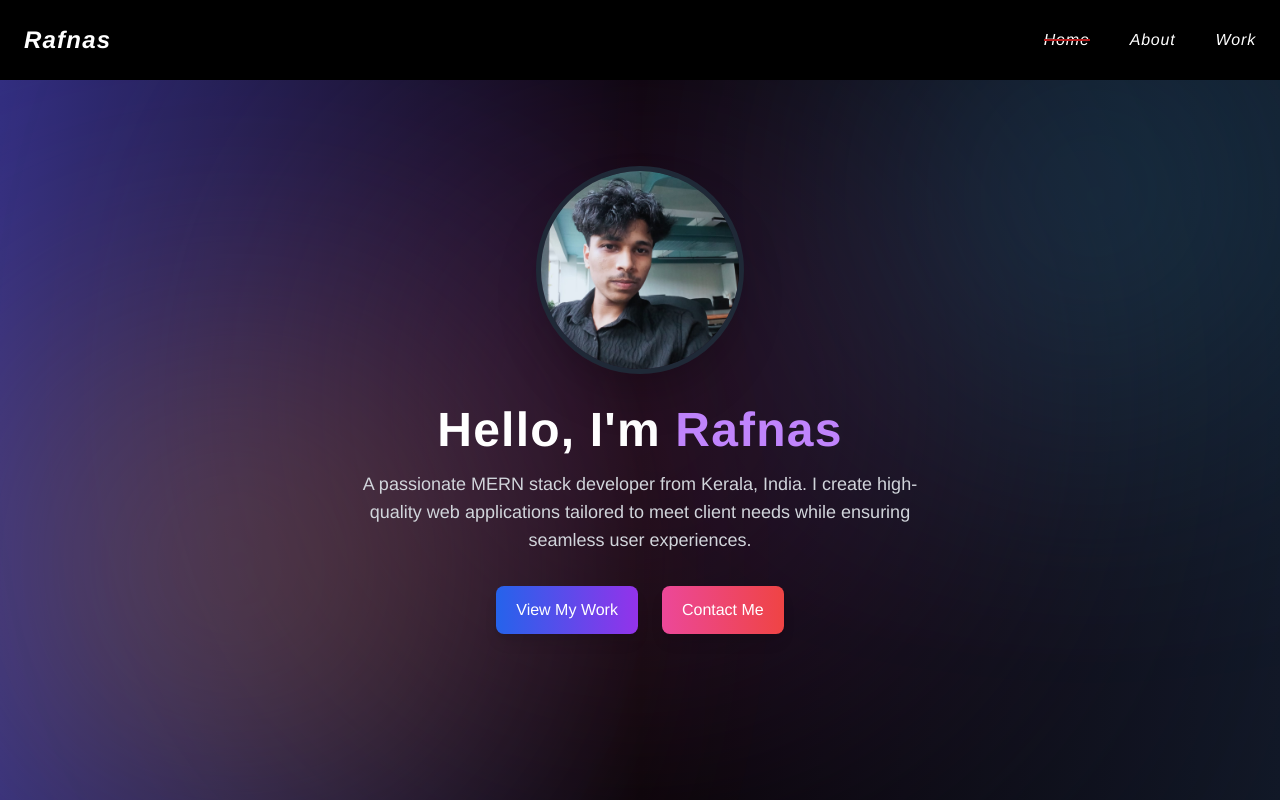
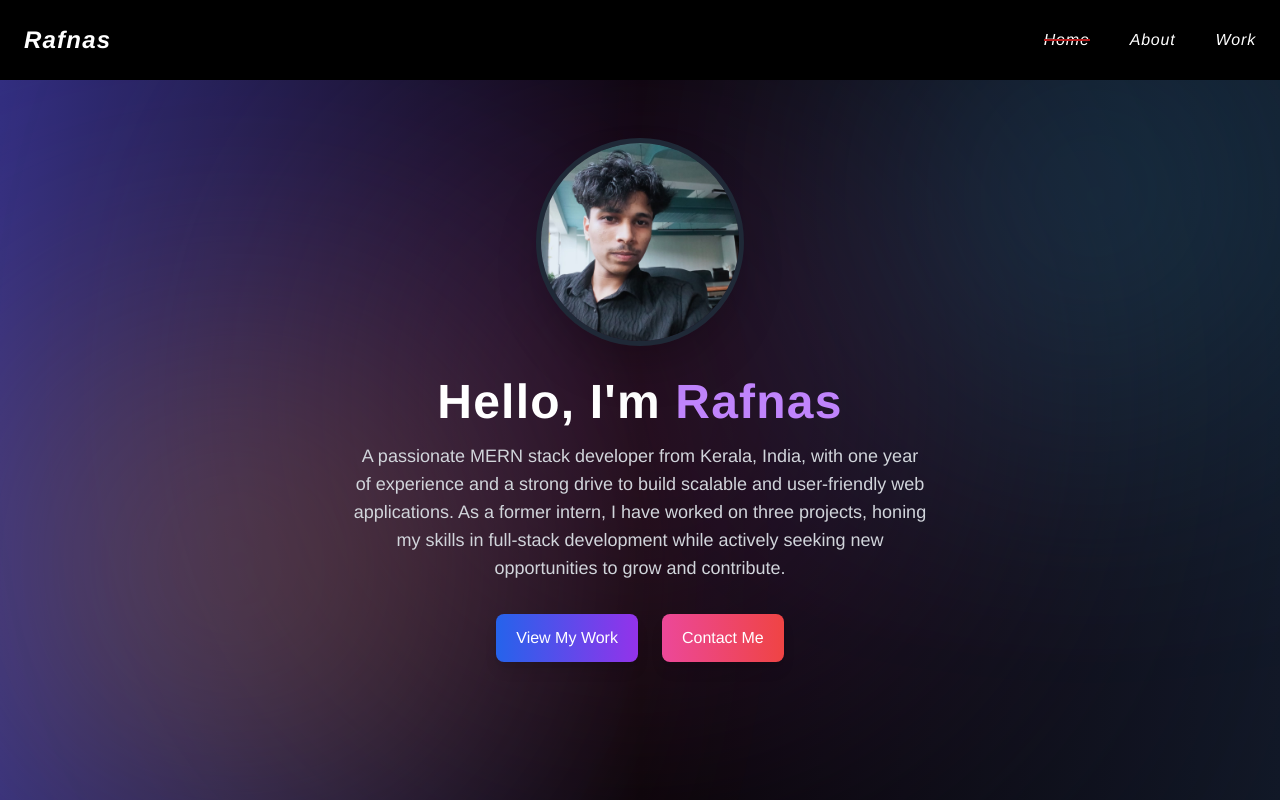
Before and after one commit to Rafnas-p/Personal-Portfolio, a Next.js app: page / in a window 1280 px wide. Shown: the top 800 px of the page. Built offline with nearby package versions, Linux system fonts and the light colour scheme.

Commit message:
changeprofile

```diff
--- a/src/components/home/home.tsx
+++ b/src/components/home/home.tsx
@@ -41,9 +41,11 @@ function Home() {
           Hello, I&apos;m <span className="text-purple-400">Rafnas</span>
         </h1>
         <p className="text-gray-300 text-base md:text-lg max-w-xl text-center leading-relaxed">
-          A passionate MERN stack developer from Kerala, India. I create
-          high-quality web applications tailored to meet client needs while
-          ensuring seamless user experiences.
+          A passionate MERN stack developer from Kerala, India, with one year of
+          experience and a strong drive to build scalable and user-friendly web
+          applications. As a former intern, I have worked on three projects,
+          honing my skills in full-stack development while actively seeking new
+          opportunities to grow and contribute.
         </p>
 
         <div className="flex justify-center mt-8 gap-6">
@@ -54,12 +56,11 @@ function Home() {
             View My Work
           </button>
           <button
-  onClick={() => window.location.href = "https://wa.me/9633298524"}
-  className="px-5 py-3 bg-gradient-to-r from-pink-500 to-red-500 text-white rounded-lg shadow-lg transform transition-all duration-300 hover:scale-105 hover:shadow-2xl"
->
-  Contact Me
-</button>
-
+            onClick={() => (window.location.href = "https://wa.me/9633298524")}
+            className="px-5 py-3 bg-gradient-to-r from-pink-500 to-red-500 text-white rounded-lg shadow-lg transform transition-all duration-300 hover:scale-105 hover:shadow-2xl"
+          >
+            Contact Me
+          </button>
         </div>
       </div>
     </div>
```
